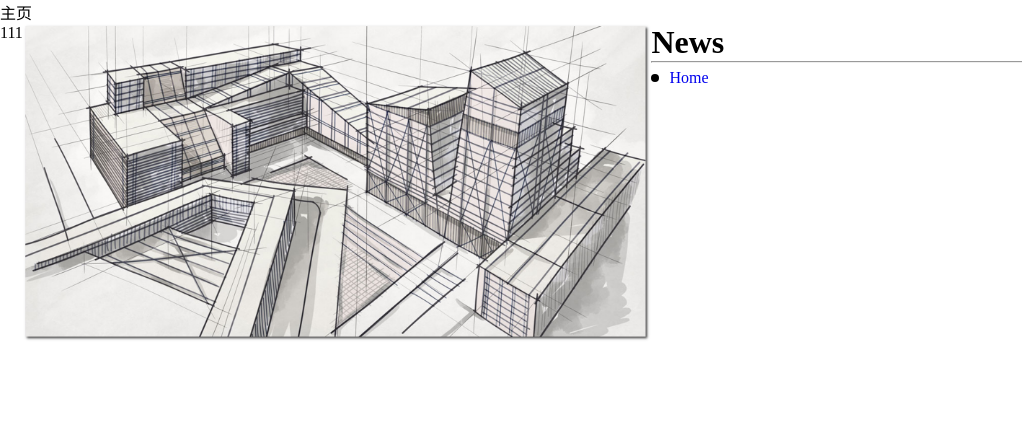
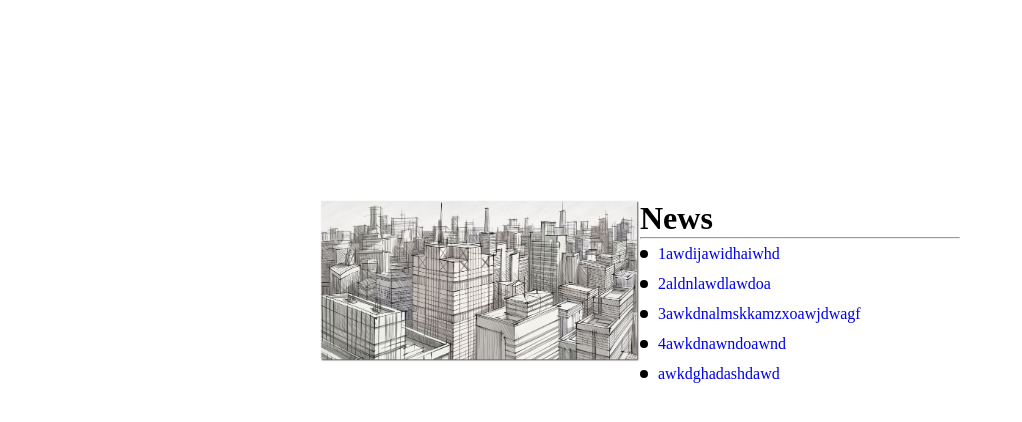
Before and after one commit to Smart-financial-class/HomePage, a Vue app in the folder HomePage-SourceCode/: page /#/ in a window 1280 px wide. Shown: the top 422 px of the page, without its empty margins (0-1022 px from the left). Built offline with nearby package versions, Linux system fonts and the light colour scheme.

Commit message:
更新了News组件

```diff
--- a/HomePage-SourceCode/src/components/HomePage.vue
+++ b/HomePage-SourceCode/src/components/HomePage.vue
@@ -1,7 +1,8 @@
 <template>
   <div class="body">
-    主页
-    <NewsNav :titles="title"></NewsNav>
+    <div id="news">
+      <NewsNav></NewsNav>
+    </div>
   </div>
 </template>
 
@@ -10,7 +11,7 @@ import NewsNav from '@/components/NewsNav'
 
 export default {
   name: 'HomePage',
-  components: {NewsNav},
+  components: { NewsNav },
   data () {
     return {
       title: ['Home']
@@ -20,5 +21,15 @@ export default {
 </script>
 
 <style scoped>
+.body {
+  display: flex;
+  justify-content: center;
+  align-items: center;
+  height: 100%;
+}
 
+#news {
+  width: 50%;
+  height: 50%;
+}
 </style>
--- a/HomePage-SourceCode/src/components/NewsNav.vue
+++ b/HomePage-SourceCode/src/components/NewsNav.vue
@@ -1,5 +1,5 @@
 <template>
-  <div>111
+  <div>
     <ImgList :images="pics"></ImgList>
     <NewsTitleList :titles="titles"></NewsTitleList>
   </div>
```
